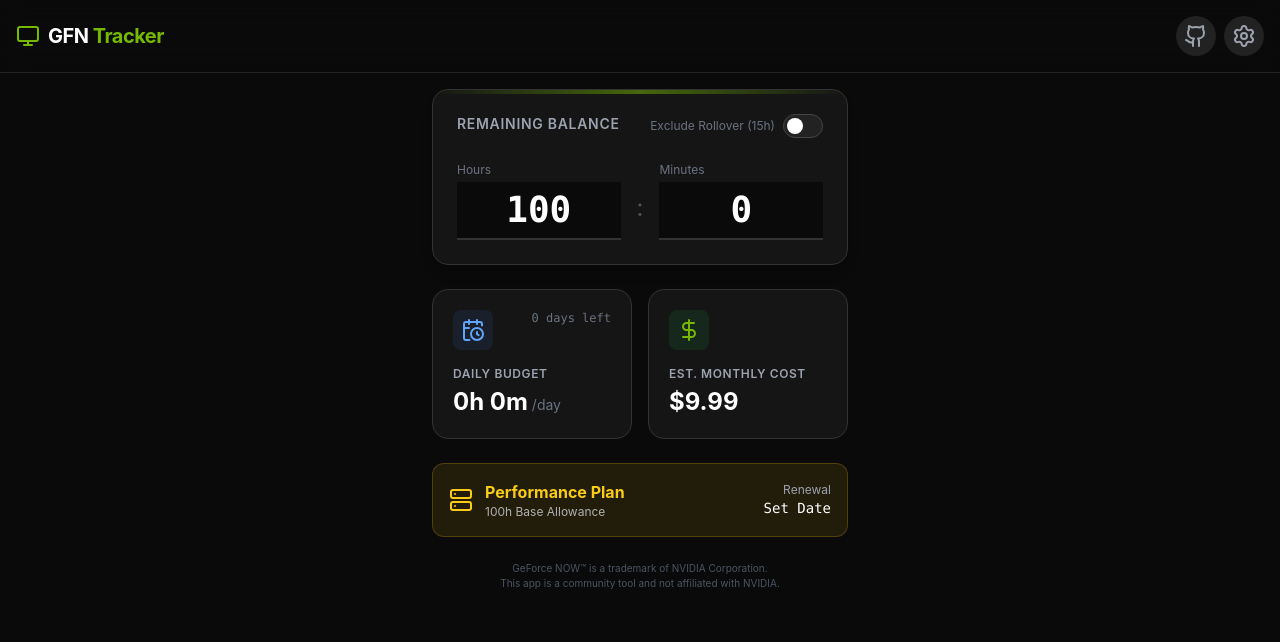
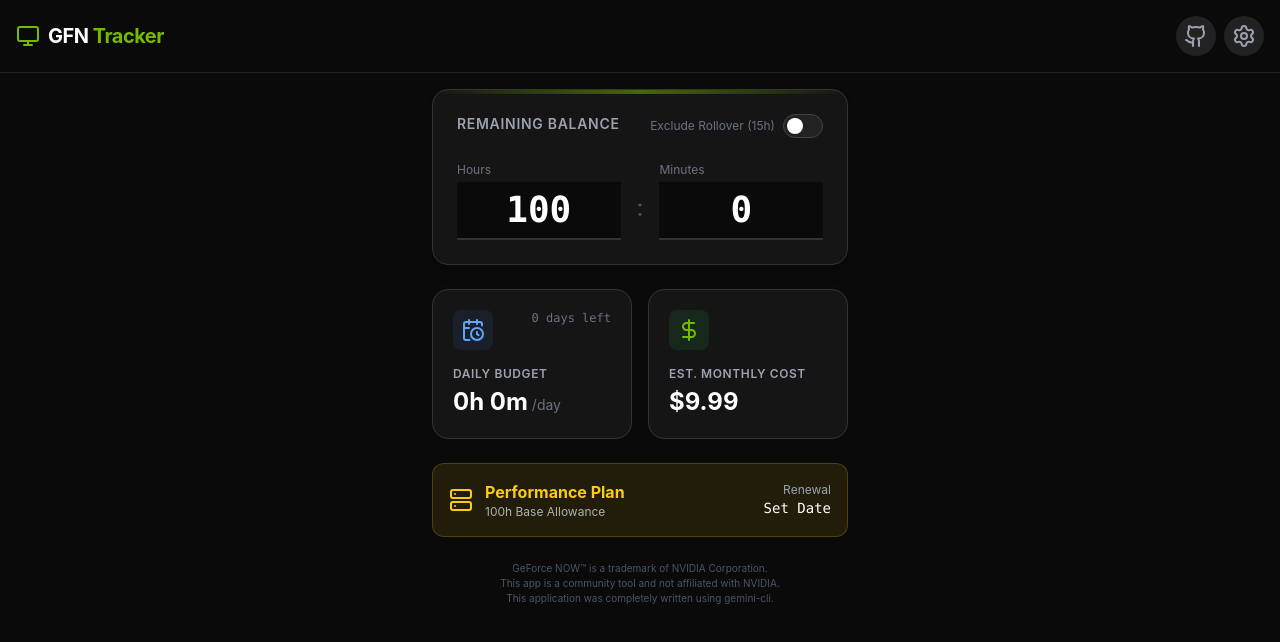
Before and after one commit to Skylark95/gfn-tracker, a React (Vite) app: page / in a window 1280 px wide. Shown: the top 642 px of the page. Built offline with nearby package versions, Linux system fonts and the light colour scheme.

Commit message:
docs: add gemini-cli disclaimer to README and app

```diff
--- a/src/App.tsx
+++ b/src/App.tsx
@@ -482,6 +482,8 @@
           GeForce NOW™ is a trademark of NVIDIA Corporation.
           <br />
           This app is a community tool and not affiliated with NVIDIA.
+          <br />
+          This application was completely written using <a href="https://github.com/google-gemini/gemini-cli" target="_blank" rel="noopener noreferrer">gemini-cli</a>.
         </div>
       </div>
     </div>
```
Also changed, not shown: 1 other file (tests, documents, lock files or other folders).
